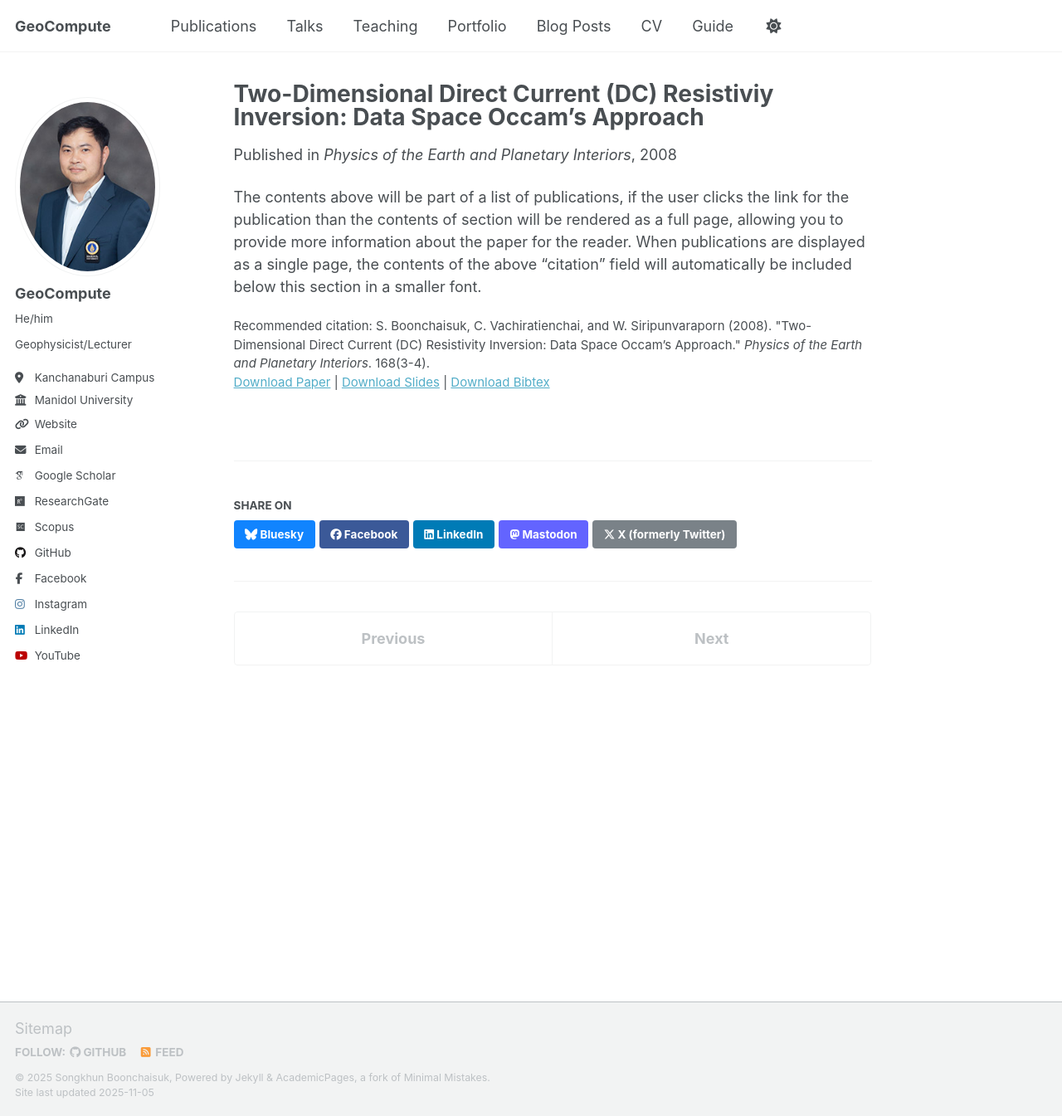
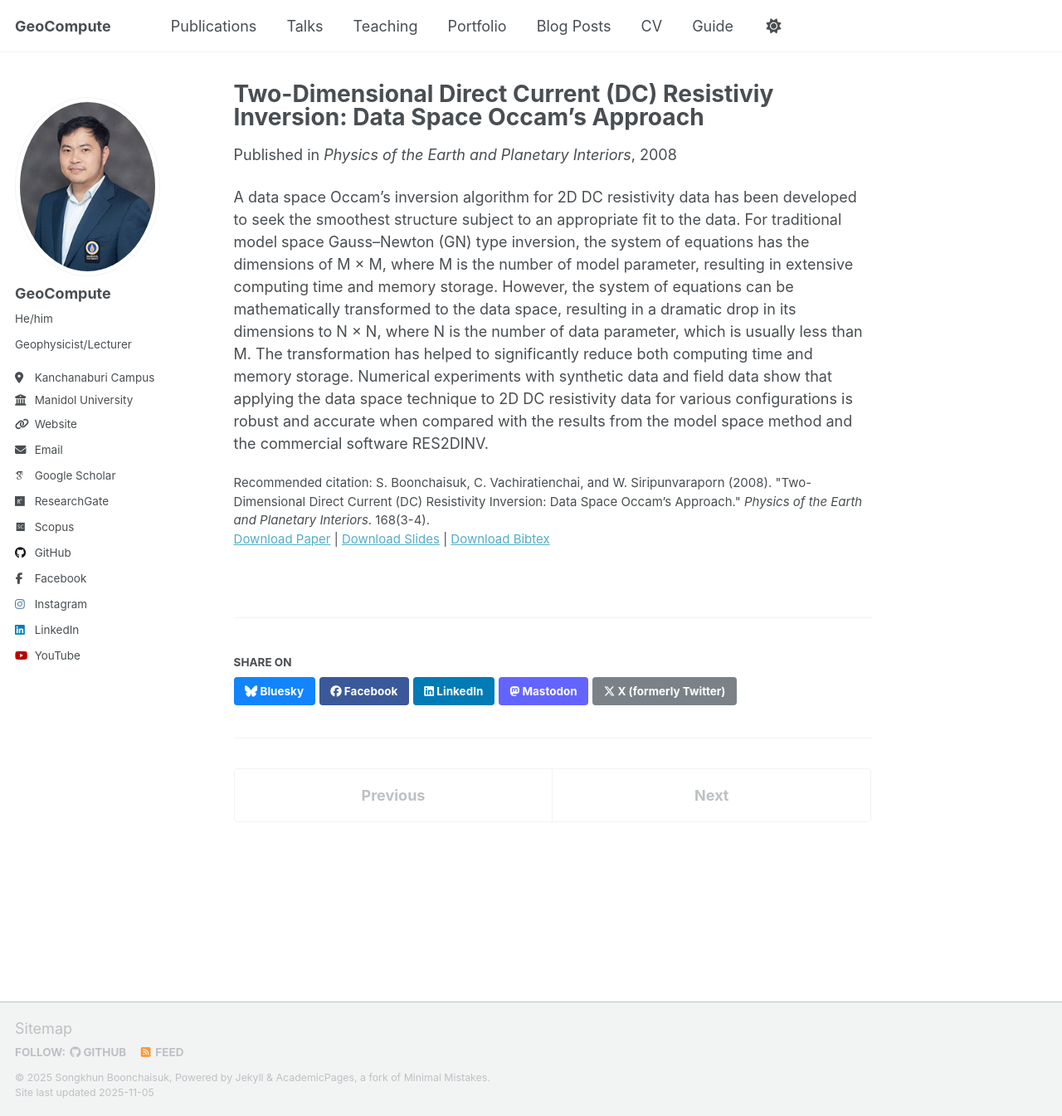
Before and after one commit to Songkhun/Songkhun.github.io, a Jekyll site: the page built from _publications/2008-boonchaisuk.md, in a window 1280 px wide and 1345 px high. Shown: the whole window at 83% size. Built offline with Jekyll 4.4.1, drawn with Linux system fonts in a browser that asks for light colours; some web fonts are replaced; a script that is not in the unit is left out.

Commit message:
Update 2008-boonchaisuk.md

```diff
--- a/_publications/2008-boonchaisuk.md
+++ b/_publications/2008-boonchaisuk.md
@@ -11,4 +11,4 @@ paperurl: 'https://doi.org/10.1016/j.pepi.2008.06.022'
 bibtexurl: 'https://songkhun.github.io/files/2008boonchaisuk.bib'
 citation: 'S. Boonchaisuk, C. Vachiratienchai, and W. Siripunvaraporn (2008). &quot;Two-Dimensional Direct Current (DC) Resistivity Inversion: Data Space Occam’s Approach.&quot; <i>Physics of the Earth and Planetary Interiors</i>. 168(3-4).'
 ---
-The contents above will be part of a list of publications, if the user clicks the link for the publication than the contents of section will be rendered as a full page, allowing you to provide more information about the paper for the reader. When publications are displayed as a single page, the contents of the above "citation" field will automatically be included below this section in a smaller font.
+A data space Occam's inversion algorithm for 2D DC resistivity data has been developed to seek the smoothest structure subject to an appropriate fit to the data. For traditional model space Gauss–Newton (GN) type inversion, the system of equations has the dimensions of M × M, where M is the number of model parameter, resulting in extensive computing time and memory storage. However, the system of equations can be mathematically transformed to the data space, resulting in a dramatic drop in its dimensions to N × N, where N is the number of data parameter, which is usually less than M. The transformation has helped to significantly reduce both computing time and memory storage. Numerical experiments with synthetic data and field data show that applying the data space technique to 2D DC resistivity data for various configurations is robust and accurate when compared with the results from the model space method and the commercial software RES2DINV.
```
